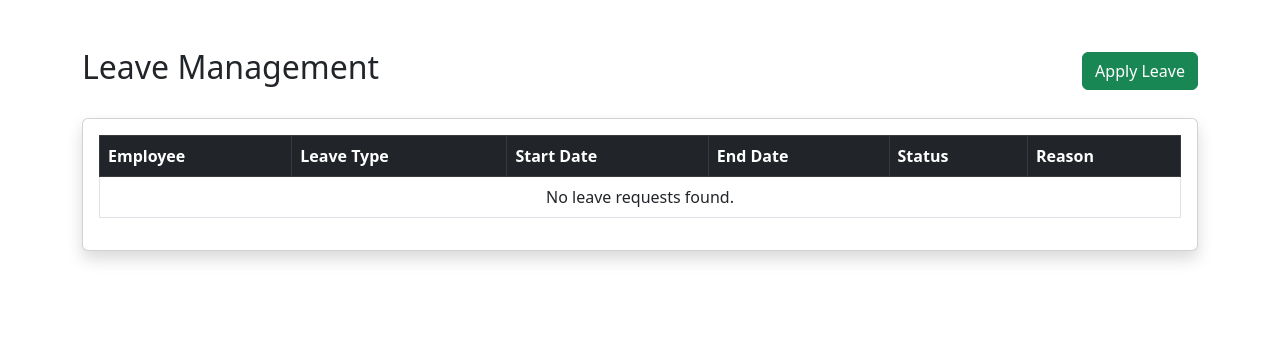
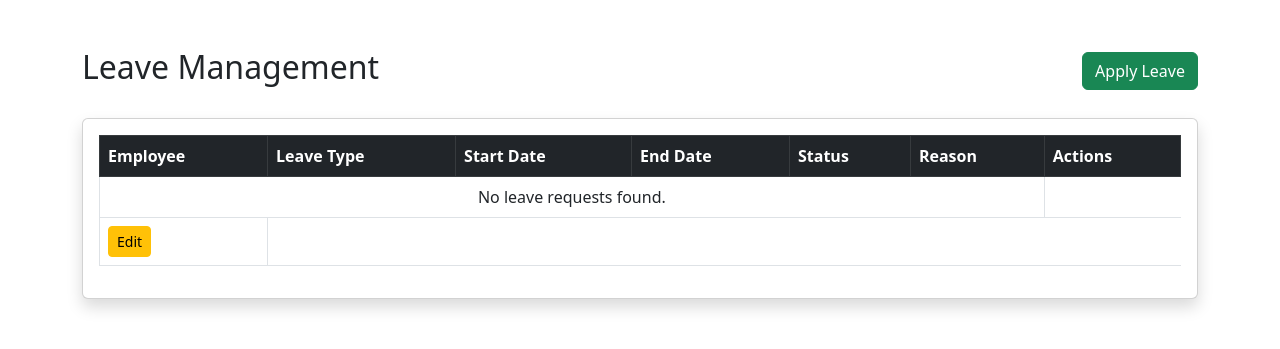
Before and after one commit to onkarbirajdaar/HRMS, a Django app: page /employees/leave/ in a window 1280 px wide. Shown: the top 349 px of the page. Run offline with Django 5.2, Linux system fonts and the light colour scheme; data that the repository does not hold is empty.

Commit message:
Added leave update functionality

```diff
--- a/employees/templates/employees/leave_list.html
+++ b/employees/templates/employees/leave_list.html
@@ -30,6 +30,7 @@
                 <th>End Date</th>
                 <th>Status</th>
                 <th>Reason</th>
+                <th>Actions</th>
               </tr>
             </thead>
 
@@ -57,6 +58,14 @@
                 </td>
 
                 <td>{{ leave.reason }}</td>
+                <td>
+                  <a
+                    href="{% url 'edit_leave' leave.id %}"
+                    class="btn btn-warning btn-sm"
+                  >
+                    Edit
+                  </a>
+                </td>
               </tr>
               {% empty %}
 
@@ -65,6 +74,14 @@
                   No leave requests found.
                 </td>
               </tr>
+              <td>
+                <a
+                  href="{% url 'edit_leave' leave.id %}"
+                  class="btn btn-warning btn-sm"
+                >
+                  Edit
+                </a>
+              </td>
 
               {% endfor %}
             </tbody>
--- a/employees/urls.py
+++ b/employees/urls.py
@@ -1,5 +1,5 @@
 from django.urls import path
-from .views import add_attendance, add_leave, attendance_list, dashboard, delete_attendance, delete_employee, edit_attendance, edit_employee, employee_add, employee_list, leave_list
+from .views import add_attendance, add_leave, attendance_list, dashboard, delete_attendance, delete_employee, edit_attendance, edit_employee, edit_leave, employee_add, employee_list, leave_list
 
 urlpatterns = [
     path('', employee_list, name='employee_list'),
@@ -14,4 +14,5 @@ urlpatterns = [
          delete_attendance, name='delete_attendance'),
     path('leave/', leave_list, name='leave_list'),
     path('leave/add/', add_leave, name='add_leave'),
+    path('leave/edit/<int:id>/', edit_leave, name='edit_leave'),
 ]
--- a/employees/views.py
+++ b/employees/views.py
@@ -177,3 +177,28 @@ def leave_list(request):
         'employees/leave_list.html',
         {'leaves': leaves}
     )
+
+
+def edit_leave(request, id):
+
+    leave = get_object_or_404(Leave, id=id)
+
+    if request.method == 'POST':
+
+        form = LeaveForm(
+            request.POST,
+            instance=leave
+        )
+
+        if form.is_valid():
+            form.save()
+            return redirect('leave_list')
+
+    else:
+        form = LeaveForm(instance=leave)
+
+    return render(
+        request,
+        'employees/edit_leave.html',
+        {'form': form}
+    )
```
Also changed, not shown: employees/templates/employees/edit_leave.html (added, +29 -0 lines).
